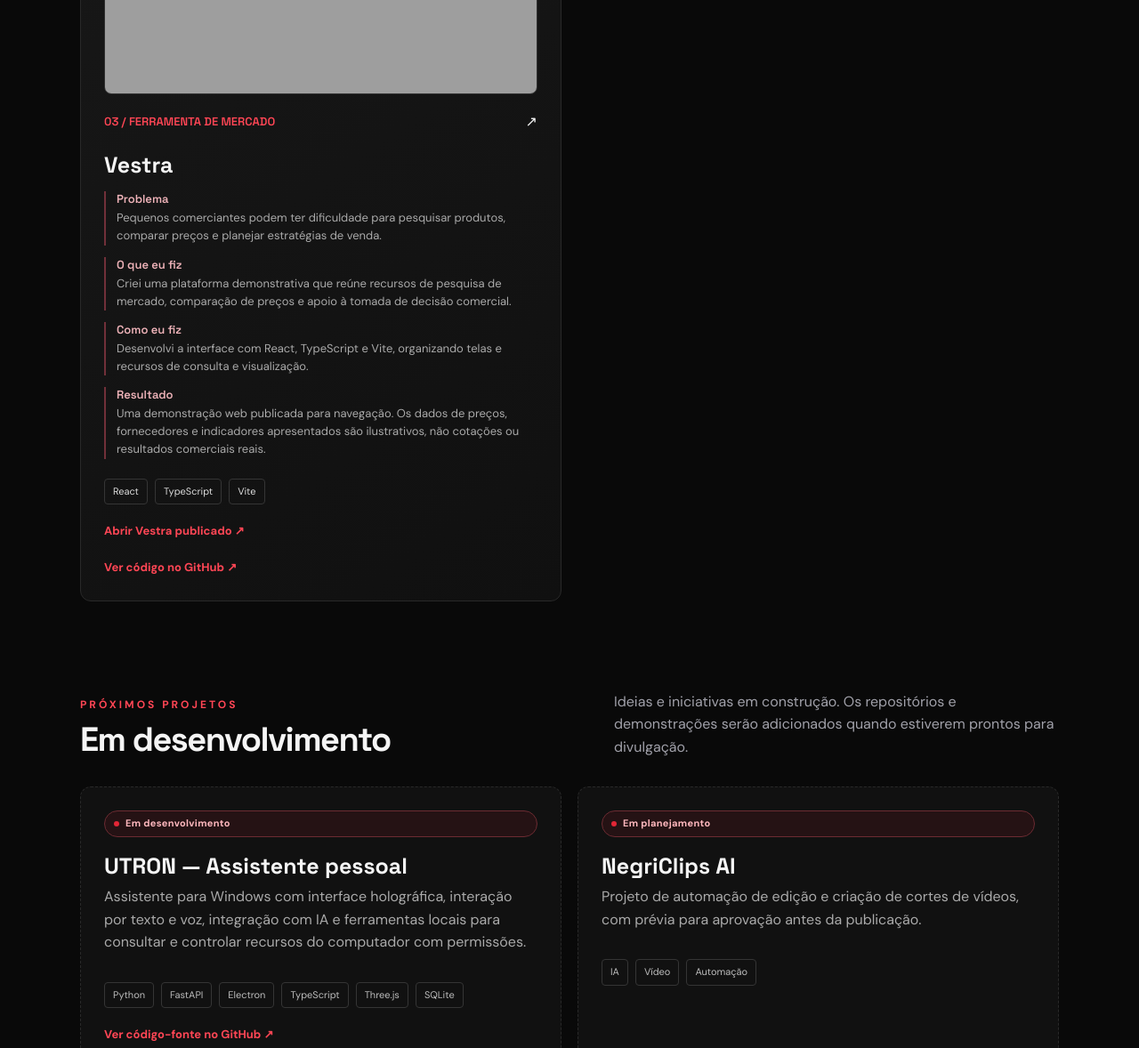
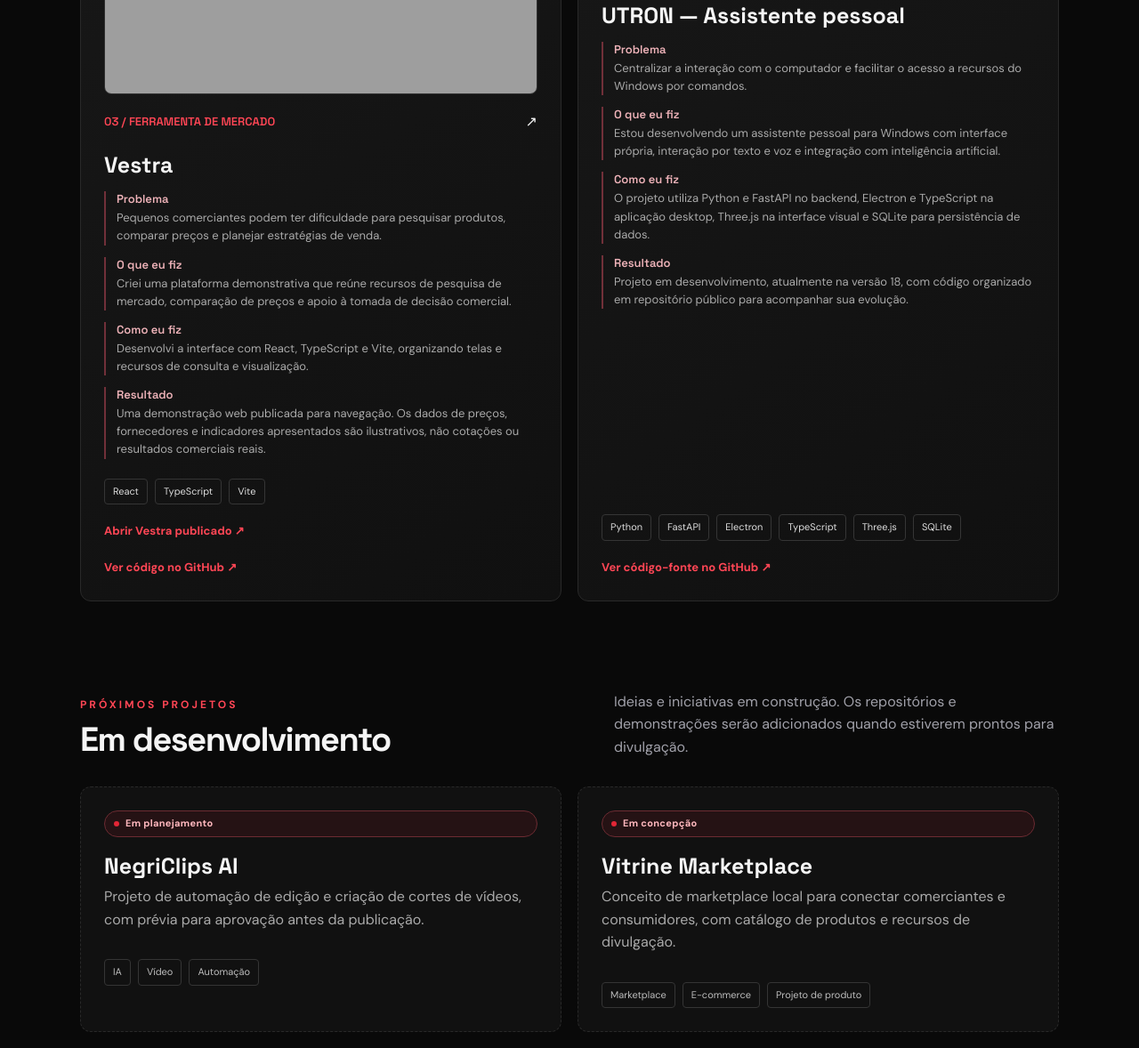
Before and after one commit to lucas287/portfolio, a plain HTML site: page index.html in a window 1280 px wide. Shown: the part 1731-2909 px from the top of the page at 89% size. Drawn offline with Linux system fonts and the light colour scheme; grey boxes are pictures that could not be loaded.

Commit message:
Move UTRON para projetos em destaque

```diff
--- a/index.html
+++ b/index.html
@@ -11,9 +11,10 @@
 <article class="project project-case"><img class="project-preview" src="https://raw.githubusercontent.com/lucas287/siteATUALIZADO2.0/main/gli.jpg" alt="Prévia visual do sistema Voinich Motors"><div class="project-top"><span class="number">01 / SISTEMA WEB</span><span>↗</span></div><h3>Voinich Motors</h3><div class="case-details"><div><strong>Problema</strong><p>Organizar em um só sistema a consulta de veículos e as rotinas de uma loja de automóveis.</p></div><div><strong>O que eu fiz</strong><p>Desenvolvi uma aplicação web acadêmica com catálogo de veículos, páginas de acesso e funcionalidades administrativas.</p></div><div><strong>Como eu fiz</strong><p>Utilizei PHP no desenvolvimento das funcionalidades, MySQL para persistência dos dados e HTML, CSS e JavaScript na interface.</p></div><div><strong>Resultado</strong><p>Uma aplicação funcional em ambiente de desenvolvimento, com estrutura de catálogo e gerenciamento. Ainda precisa de ajustes e revisão de segurança antes de qualquer uso em produção.</p></div></div><div class="tags"><span class="tag">PHP</span><span class="tag">MySQL</span><span class="tag">HTML</span><span class="tag">CSS</span><span class="tag">JavaScript</span></div><a href="https://github.com/lucas287/siteATUALIZADO2.0" target="_blank" rel="noreferrer">Ver código-fonte ↗</a></article>
 <article class="project project-case"><img class="project-preview" src="https://raw.githubusercontent.com/lucas287/COL-Front-master/main/public/comp.png" alt="Prévia da interface do sistema COL"><div class="project-top"><span class="number">02 / ERP</span><span>↗</span></div><h3>COL — Controle Operacional Lógico</h3><div class="case-details"><div><strong>Problema</strong><p>Facilitar a organização e o acompanhamento de atividades operacionais, estoque e informações de controle.</p></div><div><strong>O que eu fiz</strong><p>Participo do desenvolvimento de um sistema de gestão operacional com interface web e uma API para apoiar os módulos do sistema.</p></div><div><strong>Como eu fiz</strong><p>Frontend com React, TypeScript e Vite; backend com Node.js, Express e TypeScript, com integração planejada/configurada para banco de dados.</p></div><div><strong>Resultado</strong><p>Projeto estruturado em repositórios separados para frontend e backend, ainda em desenvolvimento. Não é apresentado como sistema finalizado.</p></div></div><div class="tags"><span class="tag">React</span><span class="tag">TypeScript</span><span class="tag">Node.js</span><span class="tag">Express</span></div><a href="https://github.com/lucas287/COL-Front-master" target="_blank" rel="noreferrer">Frontend ↗</a><a href="https://github.com/lucas287/COL-BACK" target="_blank" rel="noreferrer">Backend ↗</a></article>
 <article class="project project-case"><img class="project-preview" src="https://raw.githubusercontent.com/lucas287/vestra/main/public/assets/adamantina-hero.jpg" alt="Imagem de apresentação do Vestra"><div class="project-top"><span class="number">03 / FERRAMENTA DE MERCADO</span><span>↗</span></div><h3>Vestra</h3><div class="case-details"><div><strong>Problema</strong><p>Pequenos comerciantes podem ter dificuldade para pesquisar produtos, comparar preços e planejar estratégias de venda.</p></div><div><strong>O que eu fiz</strong><p>Criei uma plataforma demonstrativa que reúne recursos de pesquisa de mercado, comparação de preços e apoio à tomada de decisão comercial.</p></div><div><strong>Como eu fiz</strong><p>Desenvolvi a interface com React, TypeScript e Vite, organizando telas e recursos de consulta e visualização.</p></div><div><strong>Resultado</strong><p>Uma demonstração web publicada para navegação. Os dados de preços, fornecedores e indicadores apresentados são ilustrativos, não cotações ou resultados comerciais reais.</p></div></div><div class="tags"><span class="tag">React</span><span class="tag">TypeScript</span><span class="tag">Vite</span></div><a href="https://vestra-roan.vercel.app/" target="_blank" rel="noreferrer">Abrir Vestra publicado ↗</a><a href="https://github.com/lucas287/vestra" target="_blank" rel="noreferrer">Ver código no GitHub ↗</a></article>
+
+<article class="project project-case"><div class="project-top"><span class="number">04 / ASSISTENTE PESSOAL</span><span>↗</span></div><span class="status-label">Em desenvolvimento</span><h3>UTRON — Assistente pessoal</h3><div class="case-details"><div><strong>Problema</strong><p>Centralizar a interação com o computador e facilitar o acesso a recursos do Windows por comandos.</p></div><div><strong>O que eu fiz</strong><p>Estou desenvolvendo um assistente pessoal para Windows com interface própria, interação por texto e voz e integração com inteligência artificial.</p></div><div><strong>Como eu fiz</strong><p>O projeto utiliza Python e FastAPI no backend, Electron e TypeScript na aplicação desktop, Three.js na interface visual e SQLite para persistência de dados.</p></div><div><strong>Resultado</strong><p>Projeto em desenvolvimento, atualmente na versão 18, com código organizado em repositório público para acompanhar sua evolução.</p></div></div><div class="tags"><span class="tag">Python</span><span class="tag">FastAPI</span><span class="tag">Electron</span><span class="tag">TypeScript</span><span class="tag">Three.js</span><span class="tag">SQLite</span></div><a href="https://github.com/lucas287/UTRON" target="_blank" rel="noreferrer">Ver código-fonte no GitHub ↗</a></article>
 </div></div></section>
 <section id="em-desenvolvimento" style="padding-top:10px"><div class="wrap"><div class="section-head"><div><div class="eyebrow">Próximos projetos</div><h2>Em desenvolvimento</h2></div><p class="sub">Ideias e iniciativas em construção. Os repositórios e demonstrações serão adicionados quando estiverem prontos para divulgação.</p></div><div class="grid">
-<article class="project status"><span class="status-label">Em desenvolvimento</span><h3>UTRON — Assistente pessoal</h3><p>Assistente para Windows com interface holográfica, interação por texto e voz, integração com IA e ferramentas locais para consultar e controlar recursos do computador com permissões.</p><div class="tags"><span class="tag">Python</span><span class="tag">FastAPI</span><span class="tag">Electron</span><span class="tag">TypeScript</span><span class="tag">Three.js</span><span class="tag">SQLite</span></div><a href="https://github.com/lucas287/UTRON" target="_blank" rel="noreferrer">Ver código-fonte no GitHub ↗</a></article>
 <article class="project status"><span class="status-label">Em planejamento</span><h3>NegriClips AI</h3><p>Projeto de automação de edição e criação de cortes de vídeos, com prévia para aprovação antes da publicação.</p><div class="tags"><span class="tag">IA</span><span class="tag">Vídeo</span><span class="tag">Automação</span></div></article>
 <article class="project status"><span class="status-label">Em concepção</span><h3>Vitrine Marketplace</h3><p>Conceito de marketplace local para conectar comerciantes e consumidores, com catálogo de produtos e recursos de divulgação.</p><div class="tags"><span class="tag">Marketplace</span><span class="tag">E-commerce</span><span class="tag">Projeto de produto</span></div></article>
 </div></div></section>
```
